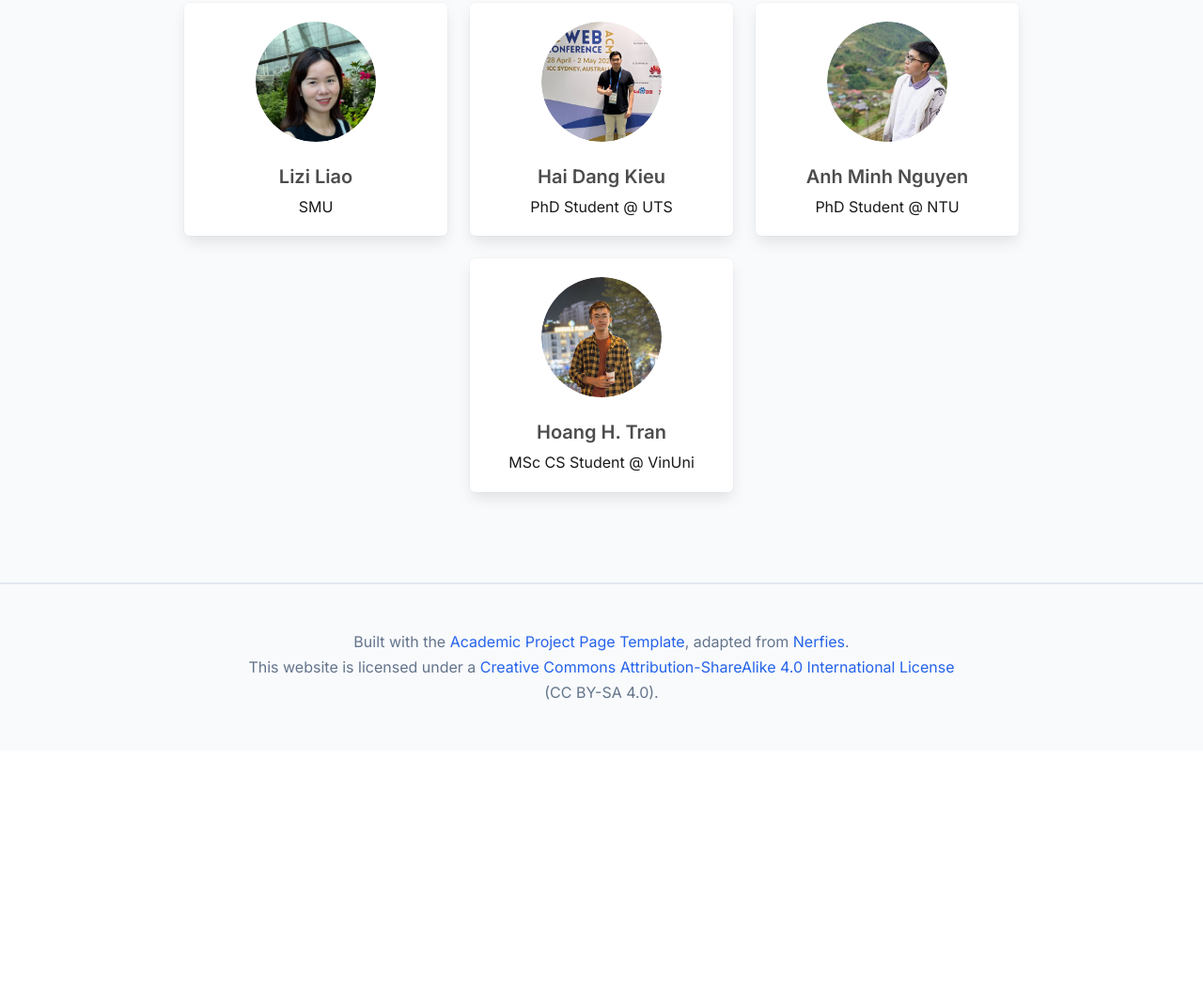
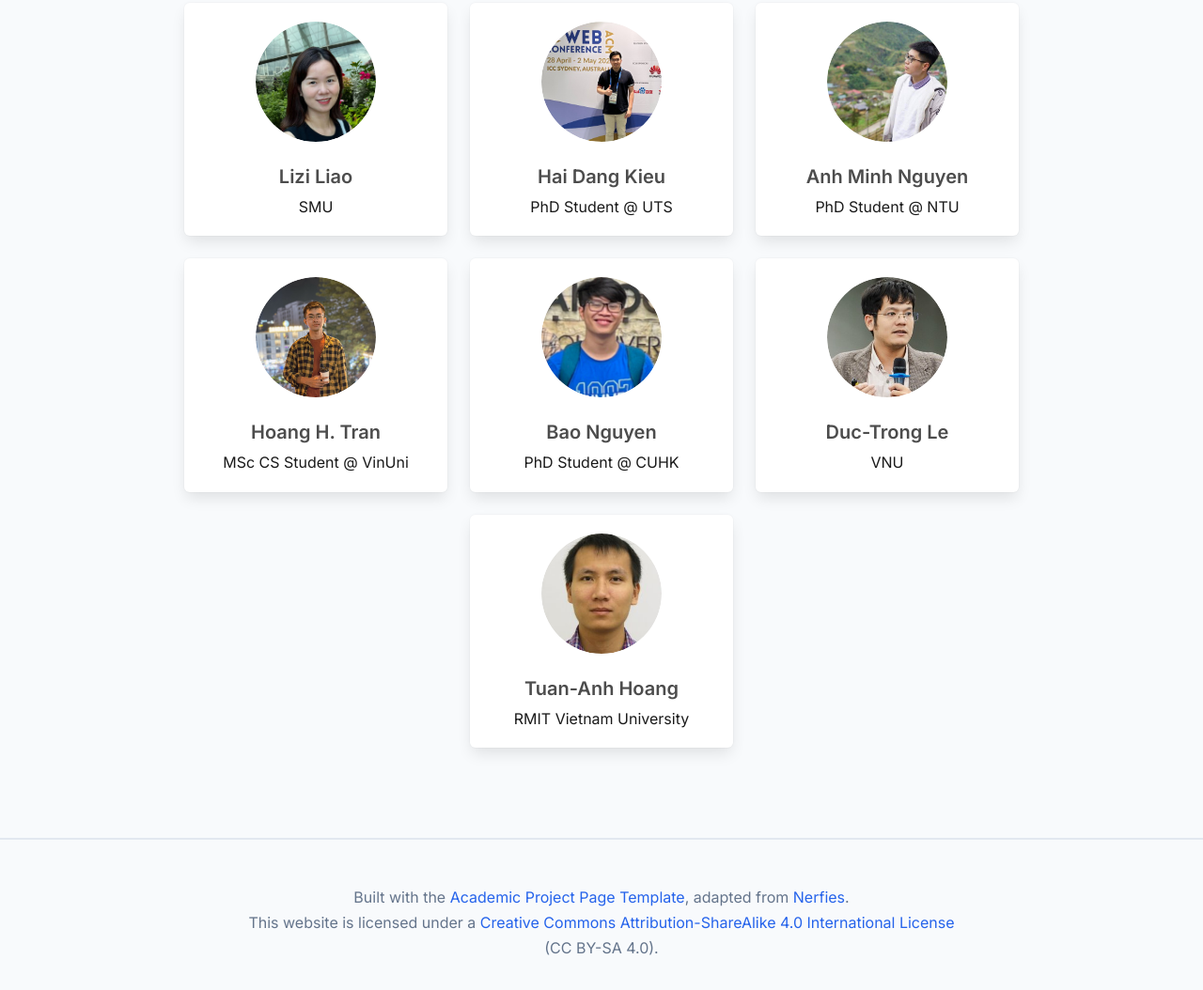
Before and after one commit to vinuni-fedm2rec/vinuni-fedm2rec.github.io, a plain HTML site: page index.html in a window 1280 px wide. Shown: the part 3799-4853 px from the top of the page at 94% size. Before the commit the page ends 4598 px from the top, so only its background shows below. Drawn offline with nearby package versions, Linux system fonts and the light colour scheme.

Commit message:
Add collaborators Bao Nguyen, Duc-Trong Le and Tuan-Anh Hoang
Co-Authored-By: Claude Opus 5.5 <noreply@anthropic.com>

```diff
--- a/index.html
+++ b/index.html
@@ -425,6 +425,36 @@
             </div>
           </div>
 
+          <div class="team-member">
+            <div class="box team-box">
+              <figure class="avatar">
+                <img src="static/images/Bao-Nguyen.jpg" alt="Bao Nguyen" loading="lazy" onerror="this.parentNode.classList.add('placeholder'); this.replaceWith(Object.assign(document.createElement('span'), {textContent: 'BN'}))">
+              </figure>
+              <h4 class="title is-5 mt-3"><span class="author-block">Bao Nguyen</span></h4>
+              <p class="subtitle is-6">PhD Student @ CUHK</p>
+            </div>
+          </div>
+
+          <div class="team-member">
+            <div class="box team-box">
+              <figure class="avatar">
+                <img src="static/images/Duc-Trong-Le.jpg" alt="Duc-Trong Le" loading="lazy" onerror="this.parentNode.classList.add('placeholder'); this.replaceWith(Object.assign(document.createElement('span'), {textContent: 'DL'}))">
+              </figure>
+              <h4 class="title is-5 mt-3"><span class="author-block">Duc-Trong Le</span></h4>
+              <p class="subtitle is-6">VNU</p>
+            </div>
+          </div>
+
+          <div class="team-member">
+            <div class="box team-box">
+              <figure class="avatar">
+                <img src="static/images/Tuan-Anh-Hoang.jpg" alt="Tuan-Anh Hoang" loading="lazy" onerror="this.parentNode.classList.add('placeholder'); this.replaceWith(Object.assign(document.createElement('span'), {textContent: 'TH'}))">
+              </figure>
+              <h4 class="title is-5 mt-3"><span class="author-block">Tuan-Anh Hoang</span></h4>
+              <p class="subtitle is-6">RMIT Vietnam University</p>
+            </div>
+          </div>
+
         </div>
       </div>
     </div>
```
Also changed, not shown: static/images/Bao-Nguyen.jpg (added), static/images/Duc-Trong-Le.jpg (added), static/images/Tuan-Anh-Hoang.jpg (added).
